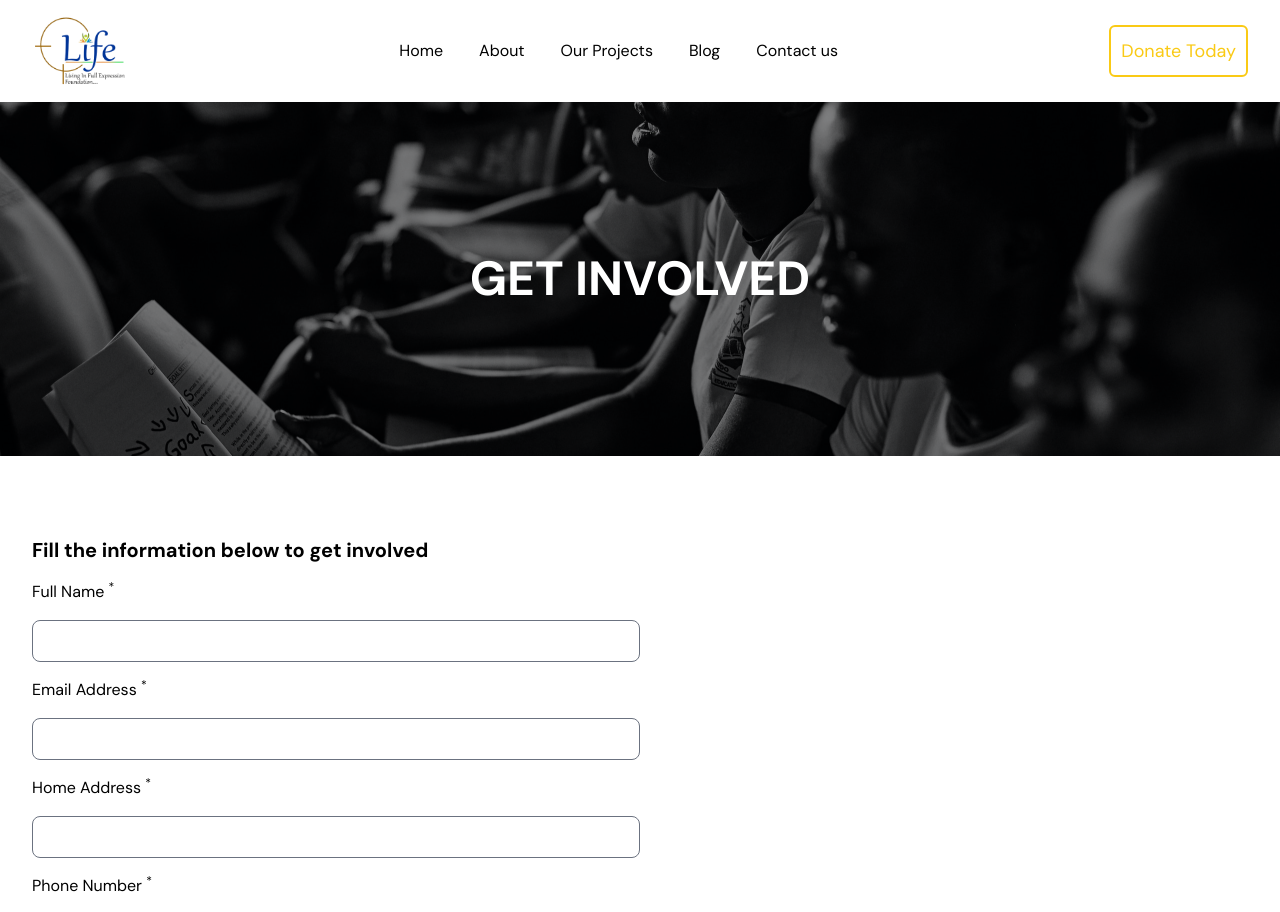
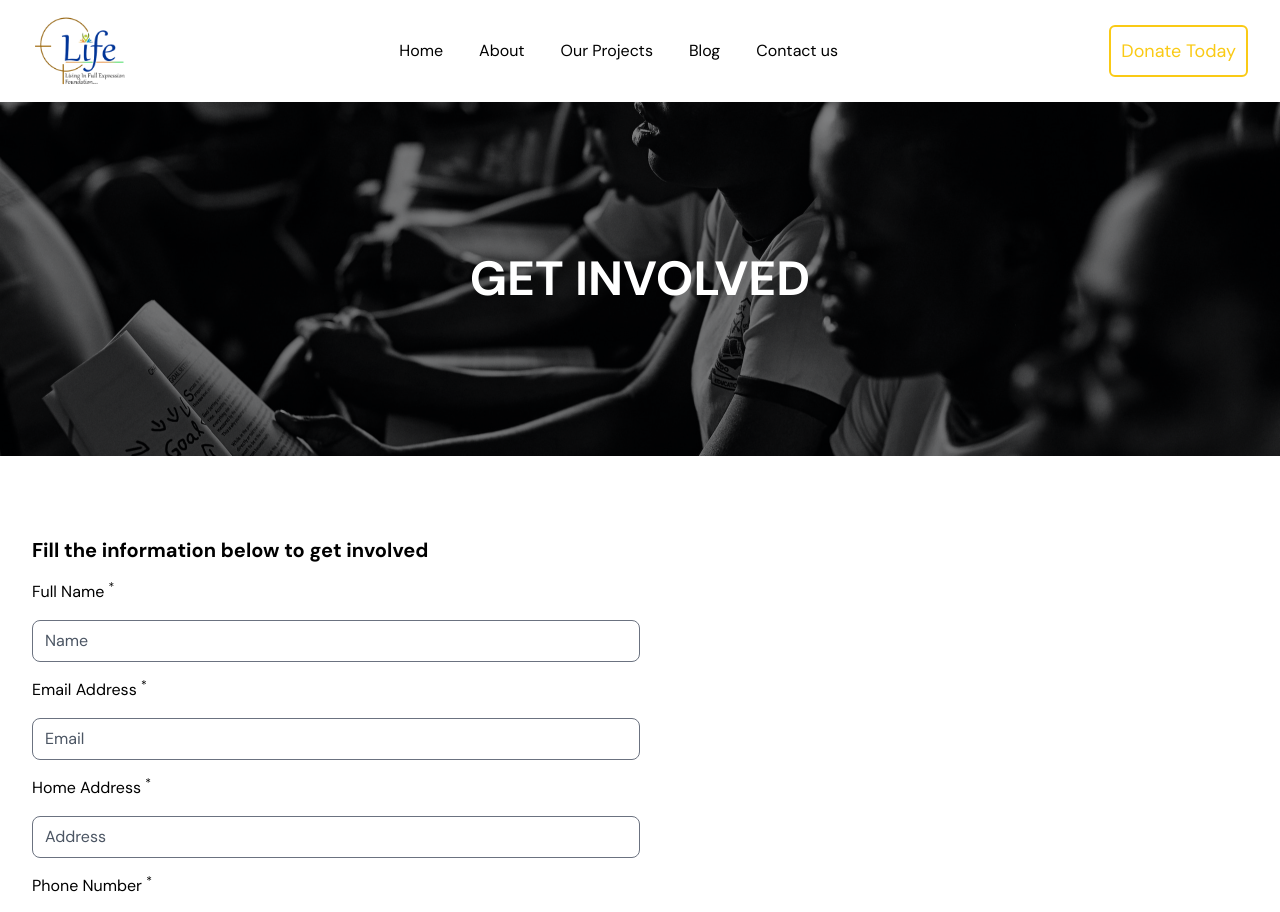
Before and after one commit to Timi-cell/life-foundation, a React (Create React App) app: page /get-involved/form in a window 1280 px wide. Shown: the top 912 px of the page. Built offline with nearby package versions, Linux system fonts and the light colour scheme.

Commit message:
added placeholders

```diff
--- a/src/pages/GetInvolvedForm.jsx
+++ b/src/pages/GetInvolvedForm.jsx
@@ -27,7 +27,8 @@ const GetInvolvedForm = () => {
             <input
               type="text"
               id="name"
-              className="w-full md:w-1/2 block mt-4 rounded-lg"
+              placeholder="Name"
+              className="w-full md:w-1/2 block mt-4 rounded-lg placeholder:text-gray-600"
               required
             />
           </div>
@@ -37,8 +38,8 @@ const GetInvolvedForm = () => {
             </label>
             <input
               type="email"
-              id="email"
-              className="w-full md:w-1/2 block mt-4 rounded-lg"
+              id="email" placeholder="Email"
+              className="w-full md:w-1/2 block mt-4 rounded-lg placeholder:text-gray-600"
               required
             />
           </div>
@@ -48,8 +49,8 @@ const GetInvolvedForm = () => {
             </label>
             <input
               type="text"
-              id="address"
-              className="w-full md:w-1/2 block mt-4 rounded-lg"
+              id="address" placeholder="Address"
+              className="w-full md:w-1/2 block mt-4 rounded-lg placeholder:text-gray-600"
               required
             />
           </div>
```
